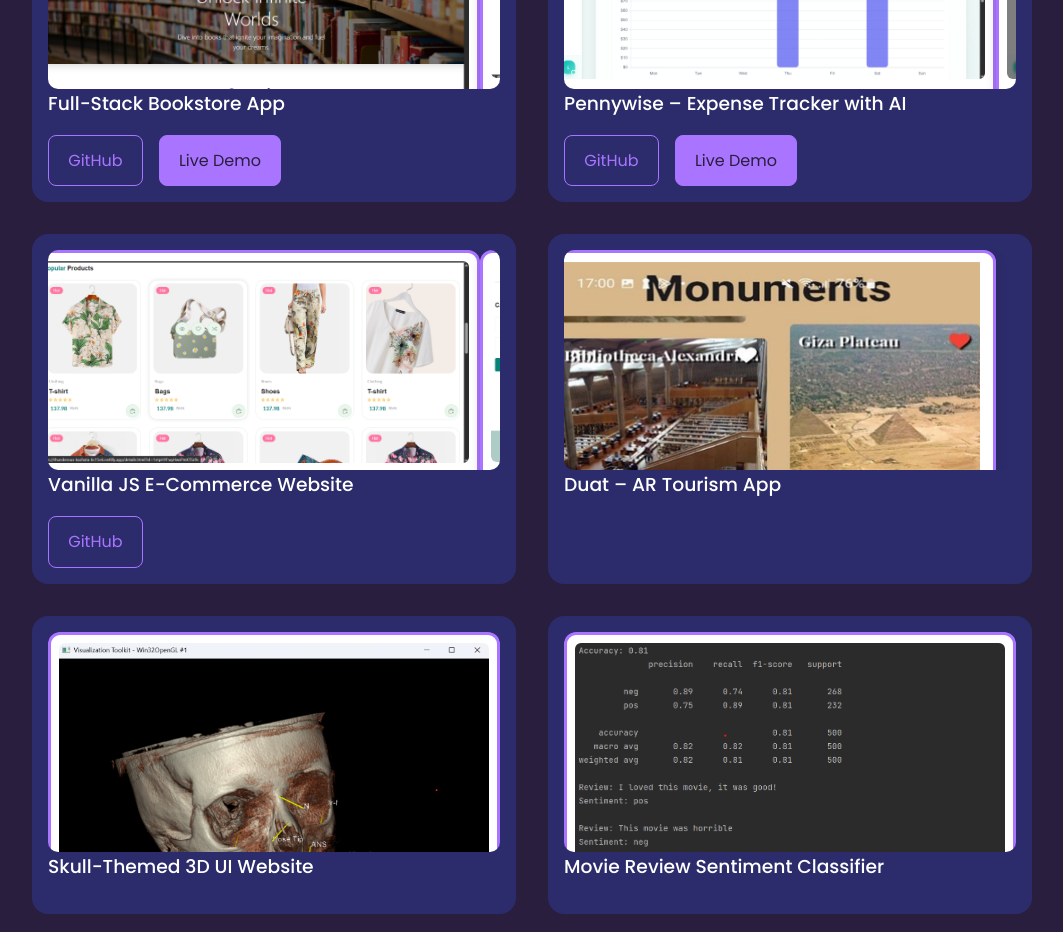
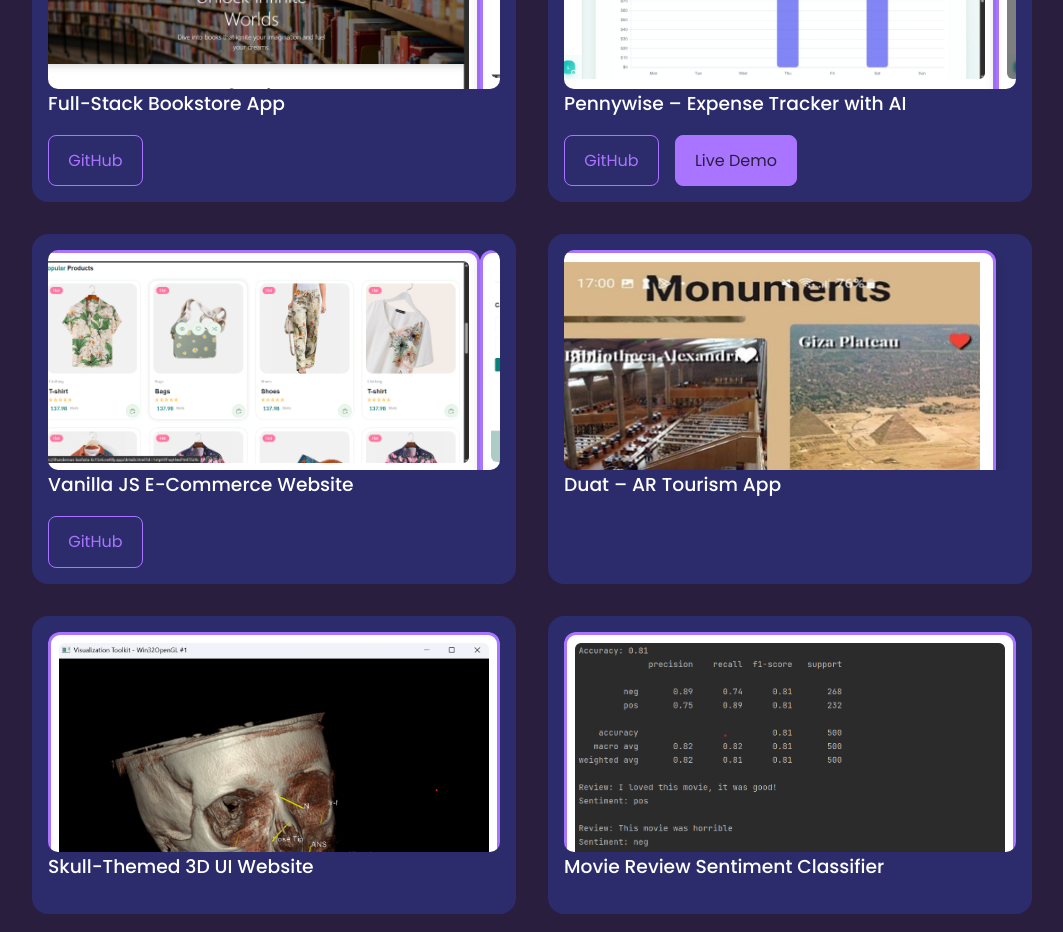
Before and after one commit to ahmedddhelmyyy/helmy_portfolio_reacttt, a React (Vite) app: page / in a window 1280 px wide. Shown: the part 3440-4372 px from the top of the page, without its empty margins (108-1171 px from the left). Built offline with nearby package versions, Linux system fonts and the light colour scheme.

Commit message:
removing the demo of bookstroe

```diff
--- a/src/components/projects/Projects.jsx
+++ b/src/components/projects/Projects.jsx
@@ -48,7 +48,7 @@ const portfolioData = [
     tools: ['Angular', 'Node.js', 'Express.js', 'MongoDB', 'RESTful APIs'],
     description: 'A full-featured bookstore web app with authentication, cart system, payment, and user dashboard.',
     github: 'https://github.com/ITIans-full-stack',
-    demo: 'https://bookstores-fawn.vercel.app'
+    demo: ''
   },
     {
     id: 2,
```
